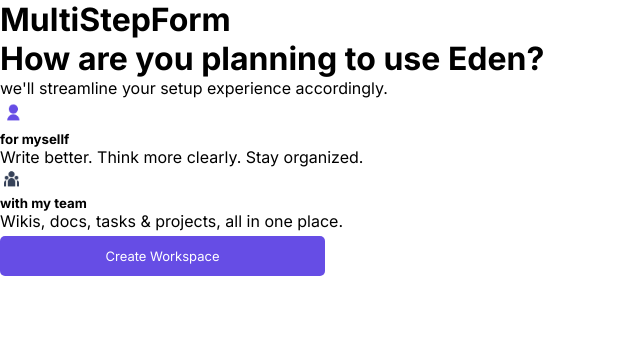
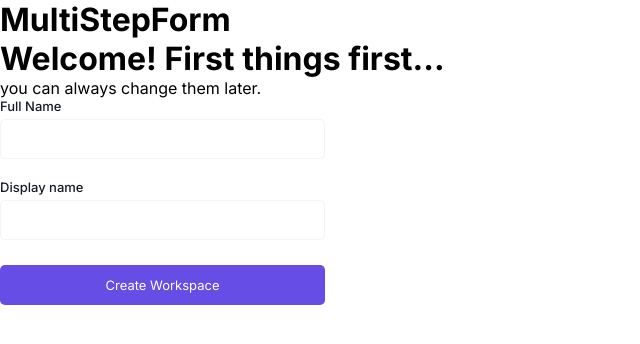
Before and after one commit to Abhishek332/cutshort, a React (Create React App) app: page / in a window 1280 px wide. Shown: the top 344 px of the page, without its empty margins (0-640 px from the left). Built offline with nearby package versions, Linux system fonts and the light colour scheme.

Commit message:
Redux Toolkit Implementation done for InputScreen

```diff
--- a/src/components/MultiStepForm/InputScreen.tsx
+++ b/src/components/MultiStepForm/InputScreen.tsx
@@ -1,23 +1,28 @@
 import { InputBox, Button } from "..";
+import { formScreenHandler, formValueUpdater } from "../../redux/multiStepFormSlice";
+import { useAppDispatch, useAppSelector } from "../../redux/customHooks";
 
-const InputScreen: React.FC<InputScreenProps> = ({ heading, note, inputs, ctaText, formState }) => {
+const InputScreen: React.FC<onboardingQuestion> = ({ heading, note, inputs, ctaText }) => {
+  const dispatch = useAppDispatch(),
+    multiStepForm = useAppSelector(state => state.multiStepForm),
+    handleChange = (e: any) => {
+      const { name, value } = e.target;
+      dispatch(formValueUpdater({ name, value }));
+    };
+
   return (
     <div>
       <h1>{heading}</h1>
       {note && <p>{note}</p>}
       {
         inputs?.map((inputData: inputField) => {
-          return <InputBox key={`input-${inputData.name}`} {...inputData} value={formState[inputData.name]} handleChange={() => { }} />
+          return <InputBox key={`input-${inputData.name}`} {...inputData} value={multiStepForm[inputData.name]} handleChange={handleChange} />
         })
       }
 
-      <Button text={ctaText} action={() => { }} />
+      <Button text={ctaText} action={() => dispatch(formScreenHandler())} />
     </div>
   )
 }
 
 export default InputScreen;
-
-interface InputScreenProps extends onboardingQuestion {
-  formState: formStateType;
-}
--- a/src/components/MultiStepForm/formData.ts
+++ b/src/components/MultiStepForm/formData.ts
@@ -10,7 +10,7 @@
         required: true,
       },
       {
-        name: "displaylName",
+        name: "displayName",
         label: "Display name",
         required: true,
       },
--- a/src/components/MultiStepForm/index.tsx
+++ b/src/components/MultiStepForm/index.tsx
@@ -1,27 +1,16 @@
-import { useState } from "react";
 import { formData } from "./formData";
 import InputScreen from "./InputScreen";
 import SelectionScreen from "./SelectionScreen";
-
+import { useAppSelector } from "../../redux/customHooks";
 
 const MultiStepForm = () => {
-    const [formState, setFormState] = useState<formStateType>(
-        {
-            step: '2',
-            fullName: '',
-            displayName: '',
-            workspaceName: '',
-            workspaceUrl: '',
-            planToUse: ''
-        }
-    ),
-
+    const multiStepForm = useAppSelector(state => state.multiStepForm),
         renderForm = () => {
-            switch (formData[parseInt(formState.step)].type) {
+            switch (formData[parseInt(multiStepForm.step)].type) {
                 case 'input':
-                    return <InputScreen {...formData[parseInt(formState.step)]} formState={formState} />
+                    return <InputScreen {...formData[parseInt(multiStepForm.step)]} />
                 case 'selector':
-                    return <SelectionScreen {...formData[parseInt(formState.step)]} />
+                    return <SelectionScreen {...formData[parseInt(multiStepForm.step)]} />
                 default:
                     <p>Something went wrong.</p>
             }
--- /dev/null
+++ b/src/redux/customHooks.ts
@@ -0,0 +1,6 @@
+import { TypedUseSelectorHook, useDispatch, useSelector } from 'react-redux';
+import type { RootState, AppDispatch } from './store';
+
+// Use throughout your app instead of plain `useDispatch` and `useSelector`
+export const useAppDispatch: () => AppDispatch = useDispatch;
+export const useAppSelector: TypedUseSelectorHook<RootState> = useSelector;
--- /dev/null
+++ b/src/redux/multiStepFormSlice.ts
@@ -0,0 +1,29 @@
+import { createSlice } from "@reduxjs/toolkit";
+
+const initialState: formStateType = {
+    step: '0',
+    fullName: '',
+    displayName: '',
+    workspaceName: '',
+    workspaceUrl: '',
+    planToUse: ''
+}
+
+const multiStepFormSlice = createSlice({
+    name: 'multiStepForm',
+    initialState,
+    reducers: {
+        formScreenHandler: (state) => {
+            return { ...state, step: (parseInt(state.step) + 1).toString() };
+        },
+        formValueUpdater: (state, action) => {
+            let { payload: { name, value } } = action;
+            return { ...state, [name]: value };
+        }
+    }
+})
+
+export const { formScreenHandler, formValueUpdater } = multiStepFormSlice.actions;
+
+const multiStepFormReducer = multiStepFormSlice.reducer;
+export default multiStepFormReducer;
--- a/src/redux/store.js
+++ b/src/redux/store.ts
@@ -1,7 +1,10 @@
-import { configureStore } from "@reduxjs/toolkit";
+import { configureStore } from '@reduxjs/toolkit';
+import multiStepFormReducer from './multiStepFormSlice';
 
 export const store = configureStore({
-  reducer: {},
+	reducer: {
+		multiStepForm: multiStepFormReducer,
+	},
 });
 
 // Infer the `RootState` and `AppDispatch` types from the store itself
```
